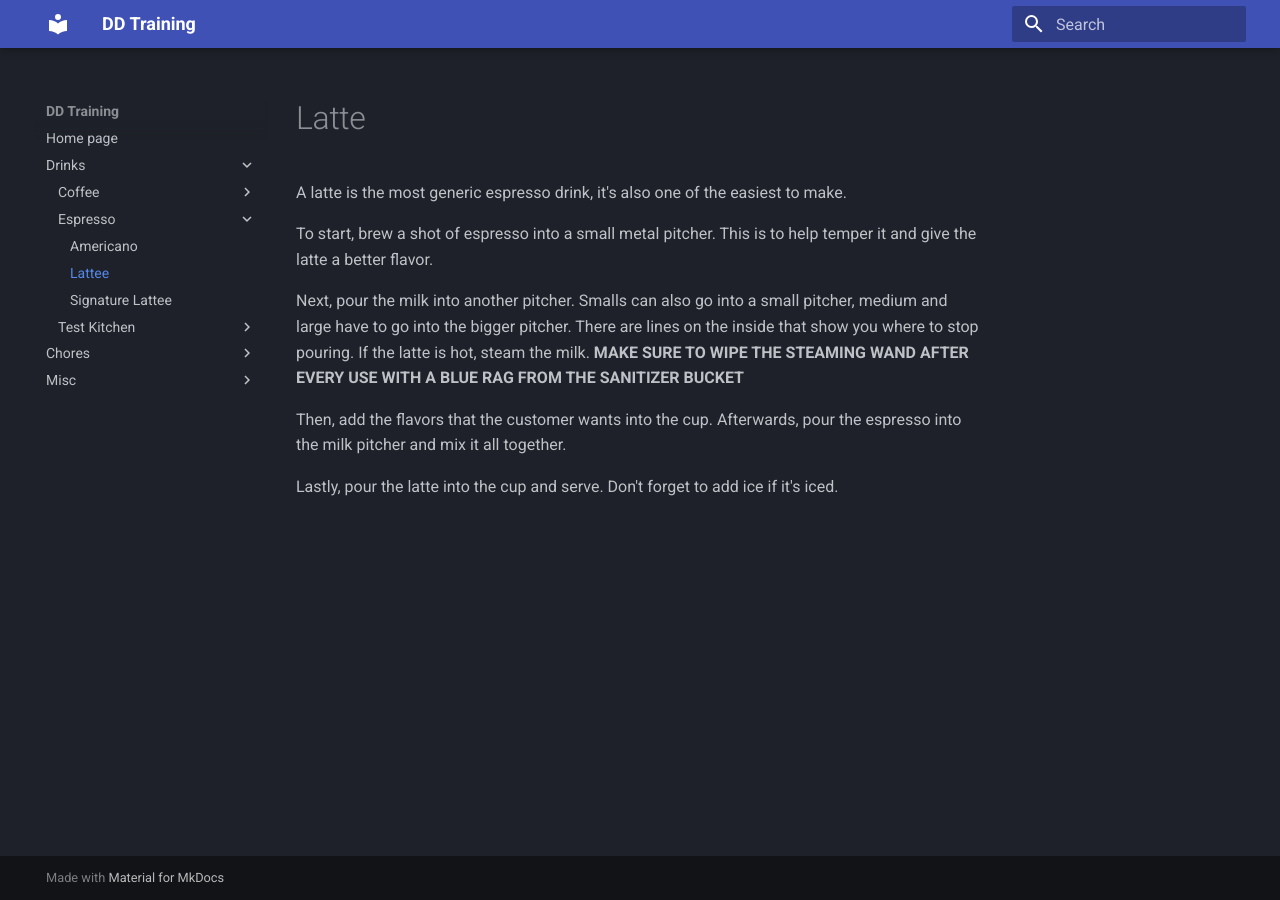
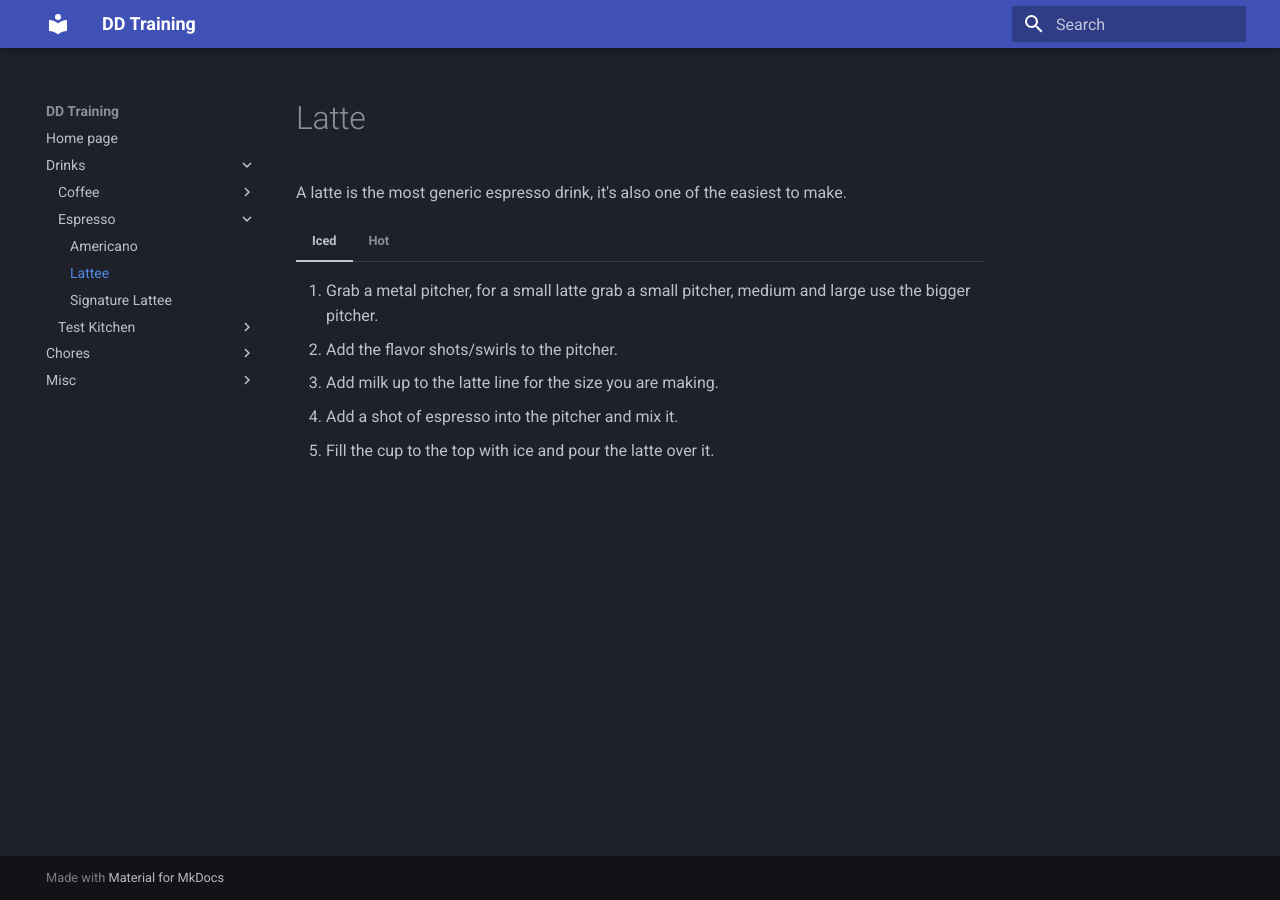
Before and after one commit to 46620/dd-training-site, an MkDocs documentation site: the page built from docs/drinks/espresso/latte.md, in a window 1280 px wide. Built offline with MkDocs 1.6.1 and Material for MkDocs 9.7.7, drawn with Linux system fonts in a browser that asks for light colours.

Commit message:
Make latte stuff more readable and fix the name of a drink

```diff
--- a/docs/drinks/espresso/latte.md
+++ b/docs/drinks/espresso/latte.md
@@ -2,10 +2,17 @@
 
 A latte is the most generic espresso drink, it's also one of the easiest to make.
 
-To start, brew a shot of espresso into a small metal pitcher. This is to help temper it and give the latte a better flavor.
+=== "Iced"
+    1. Grab a metal pitcher, for a small latte grab a small pitcher, medium and large use the bigger pitcher.
+    2. Add the flavor shots/swirls to the pitcher.
+    3. Add milk up to the latte line for the size you are making.
+    4. Add a shot of espresso into the pitcher and mix it.
+    5. Fill the cup to the top with ice and pour the latte over it.
 
-Next, pour the milk into another pitcher. Smalls can also go into a small pitcher, medium and large have to go into the bigger pitcher. There are lines on the inside that show you where to stop pouring. If the latte is hot, steam the milk. **MAKE SURE TO WIPE THE STEAMING WAND AFTER EVERY USE WITH A BLUE RAG FROM THE SANITIZER BUCKET**
-
-Then, add the flavors that the customer wants into the cup. Afterwards, pour the espresso into the milk pitcher and mix it all together.
-
-Lastly, pour the latte into the cup and serve. Don't forget to add ice if it's iced.
+=== "Hot"
+    1. Grab a metal pitcher, for a small latte grab a small pitcher, medium and large use the bigger pitcher.
+    2. Add milk up to the latte line for the size you are making.
+    3. Steam the milk with the steam wand on the latte machine.
+    4. Add the flavor shots/swirls to the cup.
+    5. Add a shot of espresso into the pitcher.
+    6. Pour the latte into the cup, mix the latte and the flavors.
```
Also changed, not shown: docs/drinks/espresso/signature-lattes.md (+1 -1 lines).
